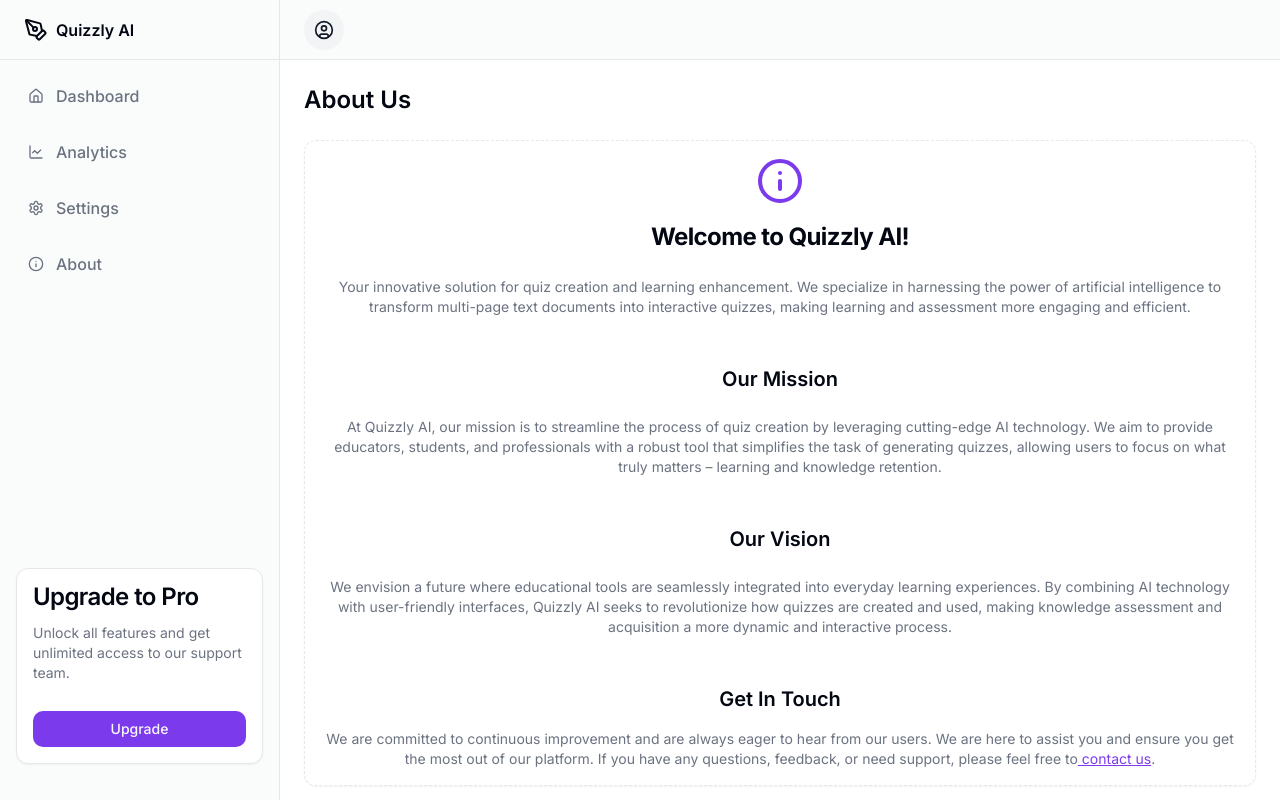
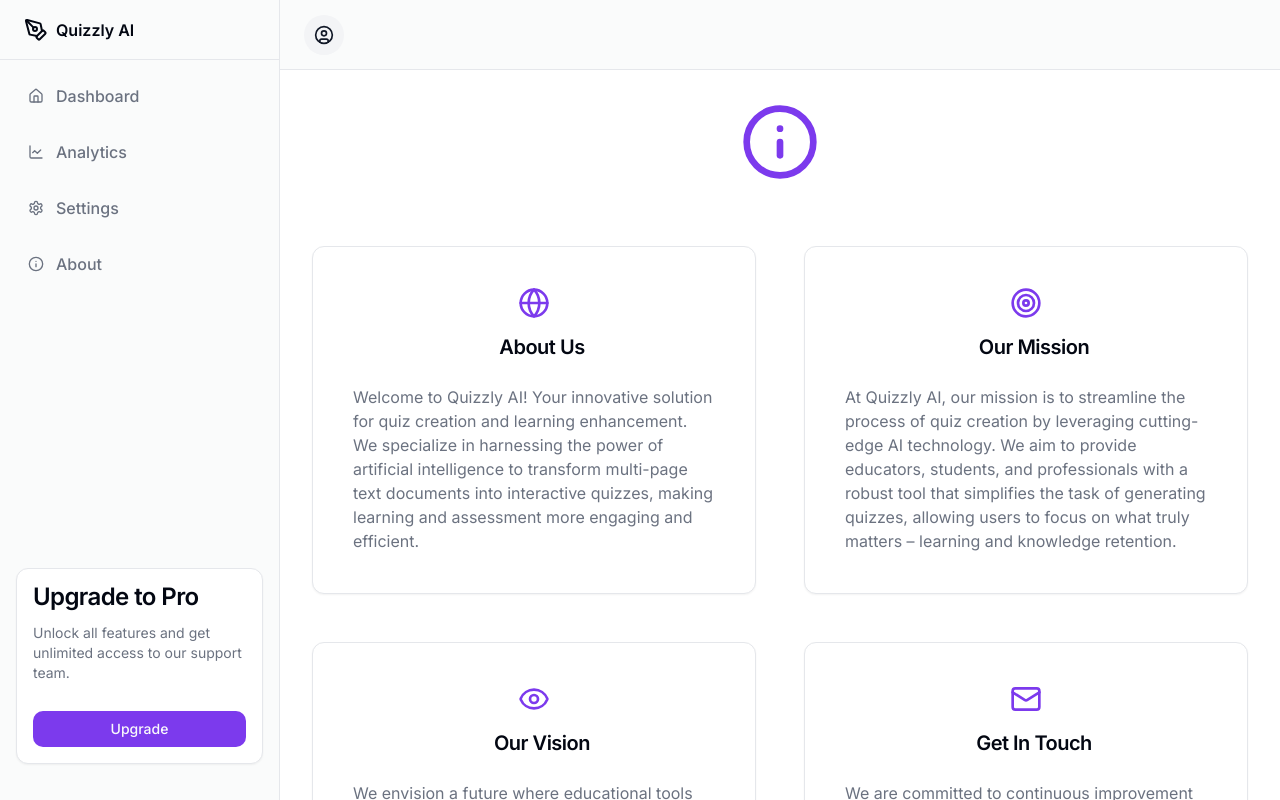
Before and after one commit to khushbuoswal/SIS, a Next.js app: page /about in a window 1280 px wide. Shown: the top 800 px of the page. Built offline with nearby package versions, Linux system fonts and the light colour scheme.

Commit message:
updating design for about us page

```diff
--- a/src/app/about/page.tsx
+++ b/src/app/about/page.tsx
@@ -1,68 +1,90 @@
 import Sidebar from "@/components/ui/sidebar";
 import { UserDropdown } from "@/components/ui/userDropdown";
-import { Info } from "lucide-react";
+import { Info, Globe, Target, Mail, Eye } from "lucide-react";
+import { Card, CardHeader, CardTitle, CardContent } from "@/components/ui/card";
 
 export default function About() {
     return (
         <main className="flex flex-col justify-center items-center size-full">
-
             <div className="grid min-h-screen w-full md:grid-cols-[220px_1fr] lg:grid-cols-[280px_1fr]">
                 <Sidebar />
 
                 <div className="flex flex-col">
-                    <header className="flex h-14 items-center gap-4 border-b bg-muted/40 px-4 lg:h-[60px] lg:px-6">
+                    <header className="flex h-16 items-center gap-4 border-b bg-muted/40 px-6 lg:h-[70px]">
                         <UserDropdown />
                     </header>
-                    <main className="flex flex-1 flex-col gap-4 p-4 lg:gap-6 lg:p-6">
-                        <div className="flex items-center">
-                            <h1 className="text-lg font-semibold md:text-2xl">About Us</h1>
+
+                    <main className="flex flex-1 flex-col gap-6 p-6 lg:gap-8 lg:p-8 items-center">
+
+                        {/* Info Icon at the top */}
+                        <div className="flex items-center justify-center mb-8">
+                            <Info className="h-20 w-20 text-primary" />
                         </div>
-                        <div className="flex flex-1 items-center justify-center rounded-lg border border-dashed shadow-sm p-4">
-                            <div className="flex flex-col items-center gap-4 text-center">
-                                <Info className="h-12 w-12 text-primary" />
-                                <h2 className="text-2xl font-bold tracking-tight">
-                                    Welcome to Quizzly AI!
-                                </h2>
-                                <p className="text-sm text-muted-foreground mt-2">
-                                    Your innovative solution for quiz creation and learning
-                                    enhancement. We specialize in harnessing the power of artificial intelligence to
-                                    transform multi-page text documents into interactive quizzes, making learning and
-                                    assessment more engaging and efficient.
+
+                        {/* 2x2 grid of cards */}
+                        <div className="grid grid-cols-1 md:grid-cols-2 gap-12 max-w-5xl w-full">
+
+                            {/* About Us Card */}
+                            <Card className="w-full max-w-md p-4">
+                                <CardHeader className="flex items-center space-x-4">
+                                    <Globe className="h-8 w-8 text-primary mb-2" />
+                                    <CardTitle className="text-xl">About Us</CardTitle>
+                                </CardHeader>
+                                <CardContent>
+                                    <p className="text-sm lg:text-base text-muted-foreground">
+                                        Welcome to Quizzly AI! Your innovative solution for quiz creation and learning enhancement.
+                                        We specialize in harnessing the power of artificial intelligence to transform multi-page text
+                                        documents into interactive quizzes, making learning and assessment more engaging and efficient.
                                     </p>
-                                <section className="mt-8">
-                                    <h2 className="text-xl font-semibold text-center">Our Mission</h2>
-                                    <div className="flex flex-col items-center gap-4 mt-4">
-                                        <p className="text-sm text-muted-foreground mt-2">
+                                </CardContent>
+                            </Card>
+
+                            {/* Our Mission Card */}
+                            <Card className="w-full max-w-md p-4">
+                                <CardHeader className="flex items-center space-x-4">
+                                    <Target className="h-8 w-8 text-primary mb-2" />
+                                    <CardTitle className="text-xl">Our Mission</CardTitle>
+                                </CardHeader>
+                                <CardContent>
+                                    <p className="text-sm lg:text-base text-muted-foreground">
                                         At Quizzly AI, our mission is to streamline the process of quiz creation
                                         by leveraging cutting-edge AI technology. We aim to provide educators, students, and
                                         professionals with a robust tool that simplifies the task of generating quizzes,
                                         allowing users to focus on what truly matters – learning and knowledge retention.
                                     </p>
-                                    </div>
-                                </section>
-                                <section className="mt-8">
-                                    <h2 className="text-xl font-semibold text-center">Our Vision</h2>
-                                    <div className="flex flex-col items-center gap-4 mt-4">
-                                        <p className="text-sm text-muted-foreground mt-2">
+                                </CardContent>
+                            </Card>
+
+                            {/* Our Vision Card */}
+                            <Card className="w-full max-w-md p-4">
+                                <CardHeader className="flex items-center space-x-4">
+                                    <Eye className="h-8 w-8 text-primary mb-2" />
+                                    <CardTitle className="text-xl">Our Vision</CardTitle>
+                                </CardHeader>
+                                <CardContent>
+                                    <p className="text-sm lg:text-base text-muted-foreground">
                                         We envision a future where educational tools are seamlessly integrated into everyday
                                         learning experiences. By combining AI technology with user-friendly interfaces, Quizzly AI
                                         seeks to revolutionize how quizzes are created and used, making knowledge assessment and
                                         acquisition a more dynamic and interactive process.
                                     </p>
-                                    </div>
-                                </section>
-                                {/* New "Get In Touch" Section */}
-                                <section className="mt-8">
-                                    <h2 className="text-xl font-semibold text-center">Get In Touch</h2>
-                                    <div className="flex flex-col items-center gap-4 mt-4">
-                                        <p className="text-sm text-muted-foreground text-center">
-                                            We are committed to continuous improvement and are always eager to hear from our users. We are here to assist you and ensure you get the most out of our platform. If you have any
-                                            questions, feedback, or need support, please feel free to
-                                            <a href="mailto:support@example.com" className="text-primary underline"> contact us</a>.
+                                </CardContent>
+                            </Card>
+
+                            {/* Get In Touch Card */}
+                            <Card className="w-full max-w-md p-4">
+                                <CardHeader className="flex items-center space-x-4">
+                                    <Mail className="h-8 w-8 text-primary mb-2" />
+                                    <CardTitle className="text-xl">Get In Touch</CardTitle>
+                                </CardHeader>
+                                <CardContent>
+                                    <p className="text-sm lg:text-base text-muted-foreground">
+                                        We are committed to continuous improvement and are always eager to hear from our users. We are here
+                                        to assist you and ensure you get the most out of our platform. If you have any questions, feedback,
+                                        or need support, please feel free to <a href="mailto:support@example.com" className="text-primary underline">contact us</a>.
                                     </p>
-                                    </div>
-                                </section>
-                            </div>
+                                </CardContent>
+                            </Card>
                         </div>
                     </main>
                 </div>
```
Lines whose indentation alone changed are shown as unchanged.
